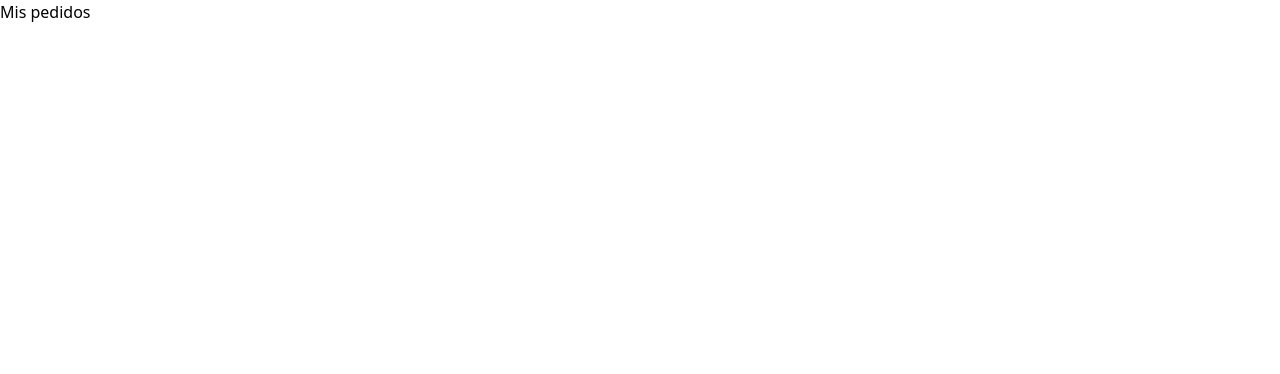
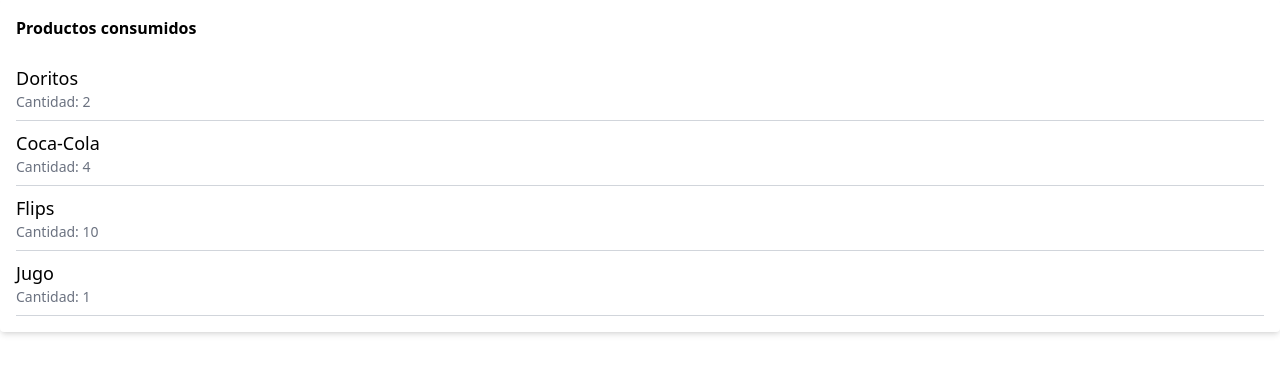
Before and after one commit to Laurapra/cantinaBuque, a React (Vite) app: page /mis-pedidos in a window 1280 px wide. Shown: the top 374 px of the page. Built offline with nearby package versions, Linux system fonts and the light colour scheme.

Commit message:
UserProducts estan los productos consumidos por el user, la info esta a lo malxd

```diff
--- /dev/null
+++ b/src/pages/UserProducts.tsx
@@ -0,0 +1,25 @@
+import { Navbar } from "../components/navbar";
+
+export const UserProducts = ()=>{
+    const productosConsumidos = [
+        {id: 1, nombre: 'Doritos', cantidad: 2},
+        {id: 2, nombre: 'Coca-Cola', cantidad: 4},
+        {id: 3, nombre: 'Flips', cantidad: 10},
+        {id: 4, nombre: 'Jugo', cantidad: 1},
+    ];
+    return(
+        <div className="bg-white p-4 rounded shadow-md">
+            <h1 className="text-2x1 font-semibold mb-4">Productos consumidos</h1>
+            <ul>
+                {productosConsumidos.map((producto) => (
+                    <li key={producto.id} className="flex justify-between items-center border-b border-gray-300 py-2">
+                        <div>
+                            <p className="text-lg">{producto.nombre}</p>
+                            <p className="text-sm text-gray-500">Cantidad: {producto.cantidad}</p>
+                        </div>
+                    </li>
+                ) )}
+            </ul>
+        </div>
+    )
+}
--- a/src/router/index.tsx
+++ b/src/router/index.tsx
@@ -1,5 +1,6 @@
 import { Outlet, createBrowserRouter } from "react-router-dom";
 import { HomePage } from "../pages/Home";
+import { UserProducts } from "../pages/UserProducts";
 
 export const appRouter = createBrowserRouter([
   {
@@ -12,7 +13,7 @@ export const appRouter = createBrowserRouter([
       },
       {
         path: "/mis-pedidos",
-        element: <>Mis pedidos</>
+        element: <UserProducts/>
       },
       {
         path: "/todos-los-pedidos",
```
